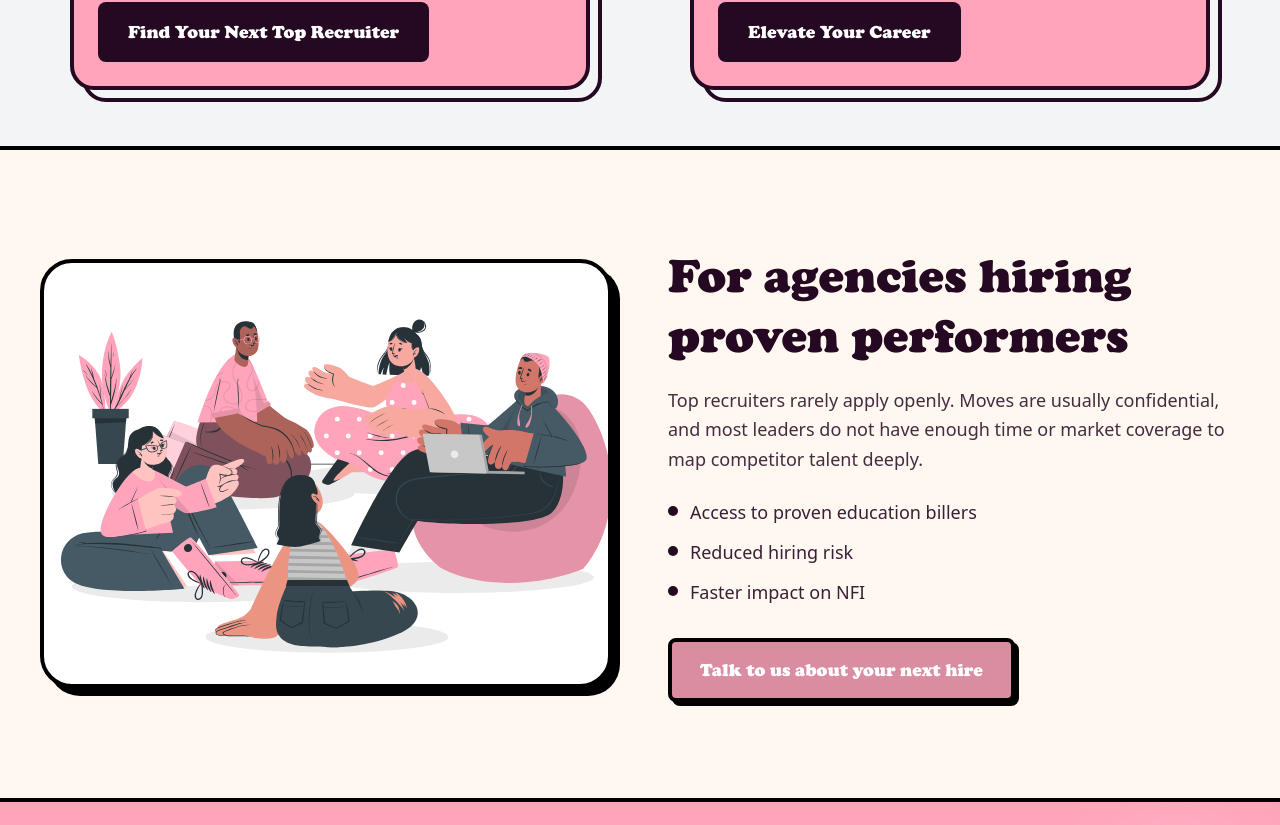
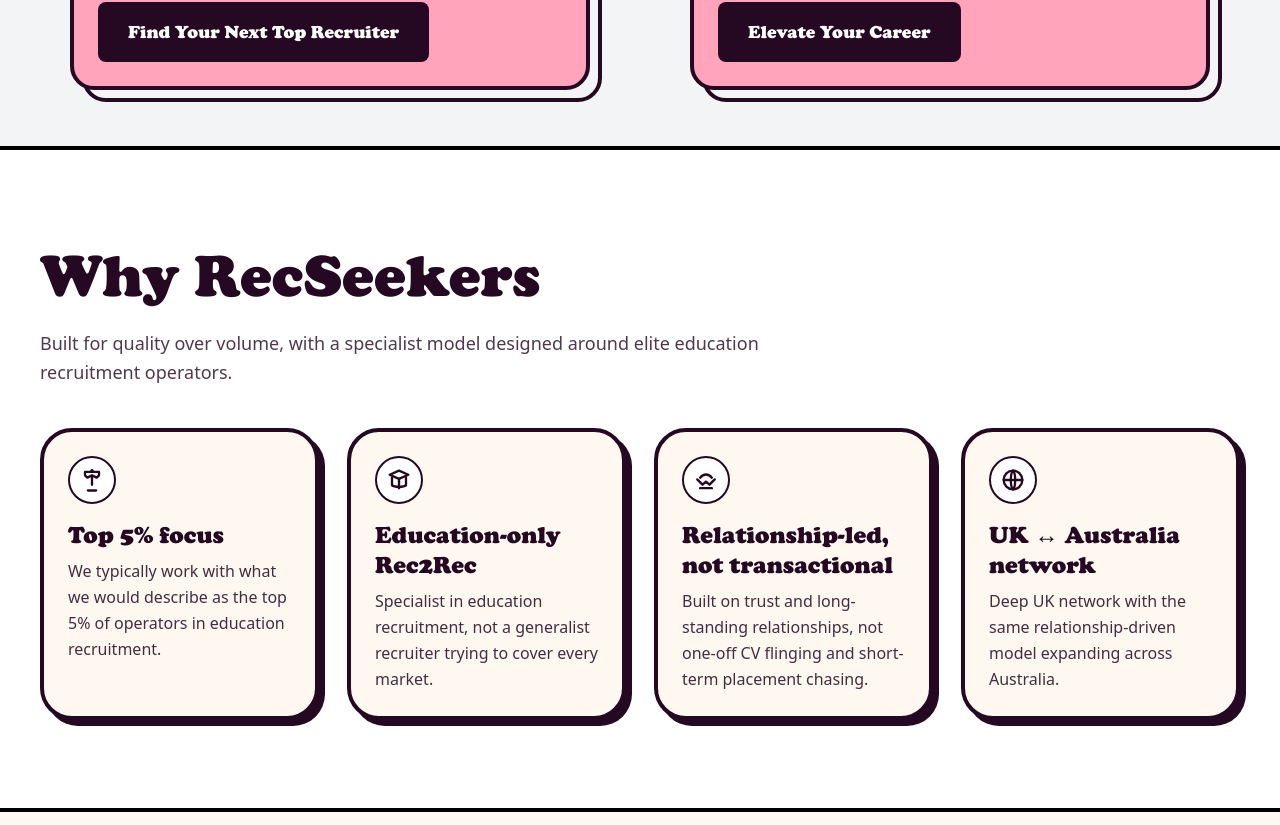
Before and after one commit to CD-Chief/RecSeekers-Website, a Next.js app in the folder frontend/: page / in a window 1280 px wide. Shown: the part 1515-2340 px from the top of the page. Built offline with nearby package versions, Linux system fonts and the light colour scheme.

Commit message:
feat(home): add icons and new "Why RecSeekers" section with content

```diff
--- a/frontend/app/page.tsx
+++ b/frontend/app/page.tsx
@@ -16,6 +16,42 @@
 })
 
 export { cooper };
+
+const iconBase = "h-7 w-7 text-primary-dark";
+
+const TopFiveIcon = () => (
+  <svg viewBox="0 0 24 24" fill="none" className={iconBase} aria-hidden="true">
+    <path d="M6 5h12v3l-2 2-4-2-4 2-2-2V5Z" stroke="currentColor" strokeWidth="2" strokeLinecap="round" strokeLinejoin="round" />
+    <path d="M12 10v6" stroke="currentColor" strokeWidth="2" strokeLinecap="round" />
+    <path d="M8.5 21h7" stroke="currentColor" strokeWidth="2" strokeLinecap="round" />
+    <circle cx="12" cy="4" r="1.5" fill="currentColor" />
+  </svg>
+);
+
+const EducationIcon = () => (
+  <svg viewBox="0 0 24 24" fill="none" className={iconBase} aria-hidden="true">
+    <path d="M4 7.5 12 4l8 3.5L12 11 4 7.5Z" stroke="currentColor" strokeWidth="2" strokeLinecap="round" strokeLinejoin="round" />
+    <path d="M6 10v6.5c2 1.7 10 1.7 12 0V10" stroke="currentColor" strokeWidth="2" strokeLinecap="round" strokeLinejoin="round" />
+    <path d="M12 11v8" stroke="currentColor" strokeWidth="2" strokeLinecap="round" />
+  </svg>
+);
+
+const RelationshipIcon = () => (
+  <svg viewBox="0 0 24 24" fill="none" className={iconBase} aria-hidden="true">
+    <path d="M7 10c1.4-1.8 3.2-2.7 5-2.7s3.6.9 5 2.7" stroke="currentColor" strokeWidth="2" strokeLinecap="round" />
+    <path d="M4.5 11.5 9 16l3-2.5 3 2.5 4.5-4.5" stroke="currentColor" strokeWidth="2" strokeLinecap="round" strokeLinejoin="round" />
+    <path d="M7 19h10" stroke="currentColor" strokeWidth="2" strokeLinecap="round" />
+  </svg>
+);
+
+const NetworkIcon = () => (
+  <svg viewBox="0 0 24 24" fill="none" className={iconBase} aria-hidden="true">
+    <circle cx="12" cy="12" r="8" stroke="currentColor" strokeWidth="2" />
+    <path d="M4 12h16" stroke="currentColor" strokeWidth="2" strokeLinecap="round" />
+    <path d="M12 4c2.5 2.2 2.5 13.8 0 16" stroke="currentColor" strokeWidth="2" strokeLinecap="round" />
+    <path d="M12 4c-2.5 2.2-2.5 13.8 0 16" stroke="currentColor" strokeWidth="2" strokeLinecap="round" />
+  </svg>
+);
 
 // Testimonials Component to reuse
 const TestimonialCard = ({ name, text, image }: { name: string, text: string, image: string }) => {
@@ -131,6 +167,70 @@
               illustrationSrc="/Illustrations/communicator2.svg"
               cardBgClassName="bg-tertiary"
             />
+          </div>
+        </div>
+      </section>
+
+      {/* --- Why RecSeekers (Top 5% Positioning) --- */}
+      <section className="relative z-20 bg-white py-18 md:py-22 px-6 md:px-10 flex flex-col items-center border-t-4 border-black overflow-hidden">
+        <div className="relative z-10 max-w-7xl w-full">
+          <div className="flex flex-col gap-4 mb-8 lg:mb-10">
+            <h2 className={`text-5xl lg:text-6xl leading-tight text-primary-dark ${cooper.className}`}>
+              Why RecSeekers
+            </h2>
+            <p className="text-base md:text-lg text-primary-dark/80 max-w-3xl leading-relaxed">
+              Built for quality over volume, with a specialist model designed around elite education recruitment operators.
+            </p>
+          </div>
+
+          <div className="grid grid-cols-1 sm:grid-cols-2 lg:grid-cols-4 gap-6 lg:gap-7">
+            <article className="rounded-4xl border-4 border-primary-dark bg-[#fff8f1] p-5 md:p-6 shadow-[6px_6px_0px_0px_rgba(37,8,33,1)]">
+              <div className="mb-4 h-12 w-12 rounded-full border-2 border-primary-dark bg-white grid place-items-center">
+                <TopFiveIcon />
+              </div>
+              <h3 className={`text-2xl text-primary-dark mb-2 leading-tight ${cooper.className}`}>
+                Top 5% focus
+              </h3>
+              <p className="text-sm md:text-base text-primary-dark/85 leading-relaxed">
+                We typically work with what we would describe as the top 5% of operators in education recruitment.
+              </p>
+            </article>
+
+            <article className="rounded-4xl border-4 border-primary-dark bg-[#fff8f1] p-5 md:p-6 shadow-[6px_6px_0px_0px_rgba(37,8,33,1)]">
+              <div className="mb-4 h-12 w-12 rounded-full border-2 border-primary-dark bg-white grid place-items-center">
+                <EducationIcon />
+              </div>
+              <h3 className={`text-2xl text-primary-dark mb-2 leading-tight ${cooper.className}`}>
+                Education-only Rec2Rec
+              </h3>
+              <p className="text-sm md:text-base text-primary-dark/85 leading-relaxed">
+                Specialist in education recruitment, not a generalist recruiter trying to cover every market.
+              </p>
+            </article>
+
+            <article className="rounded-4xl border-4 border-primary-dark bg-[#fff8f1] p-5 md:p-6 shadow-[6px_6px_0px_0px_rgba(37,8,33,1)]">
+              <div className="mb-4 h-12 w-12 rounded-full border-2 border-primary-dark bg-white grid place-items-center">
+                <RelationshipIcon />
+              </div>
+              <h3 className={`text-2xl text-primary-dark mb-2 leading-tight ${cooper.className}`}>
+                Relationship-led, not transactional
+              </h3>
+              <p className="text-sm md:text-base text-primary-dark/85 leading-relaxed">
+                Built on trust and long-standing relationships, not one-off CV flinging and short-term placement chasing.
+              </p>
+            </article>
+
+            <article className="rounded-4xl border-4 border-primary-dark bg-[#fff8f1] p-5 md:p-6 shadow-[6px_6px_0px_0px_rgba(37,8,33,1)]">
+              <div className="mb-4 h-12 w-12 rounded-full border-2 border-primary-dark bg-white grid place-items-center">
+                <NetworkIcon />
+              </div>
+              <h3 className={`text-2xl text-primary-dark mb-2 leading-tight ${cooper.className}`}>
+                UK ↔ Australia network
+              </h3>
+              <p className="text-sm md:text-base text-primary-dark/85 leading-relaxed">
+                Deep UK network with the same relationship-driven model expanding across Australia.
+              </p>
+            </article>
           </div>
         </div>
       </section>
```
